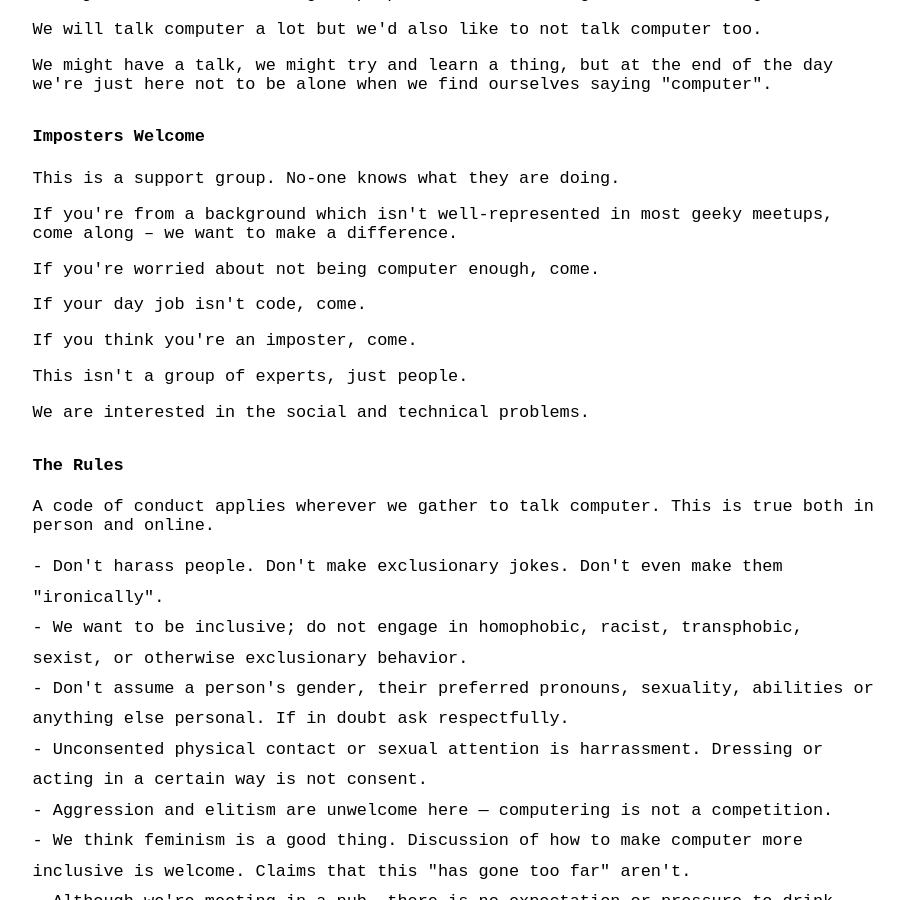
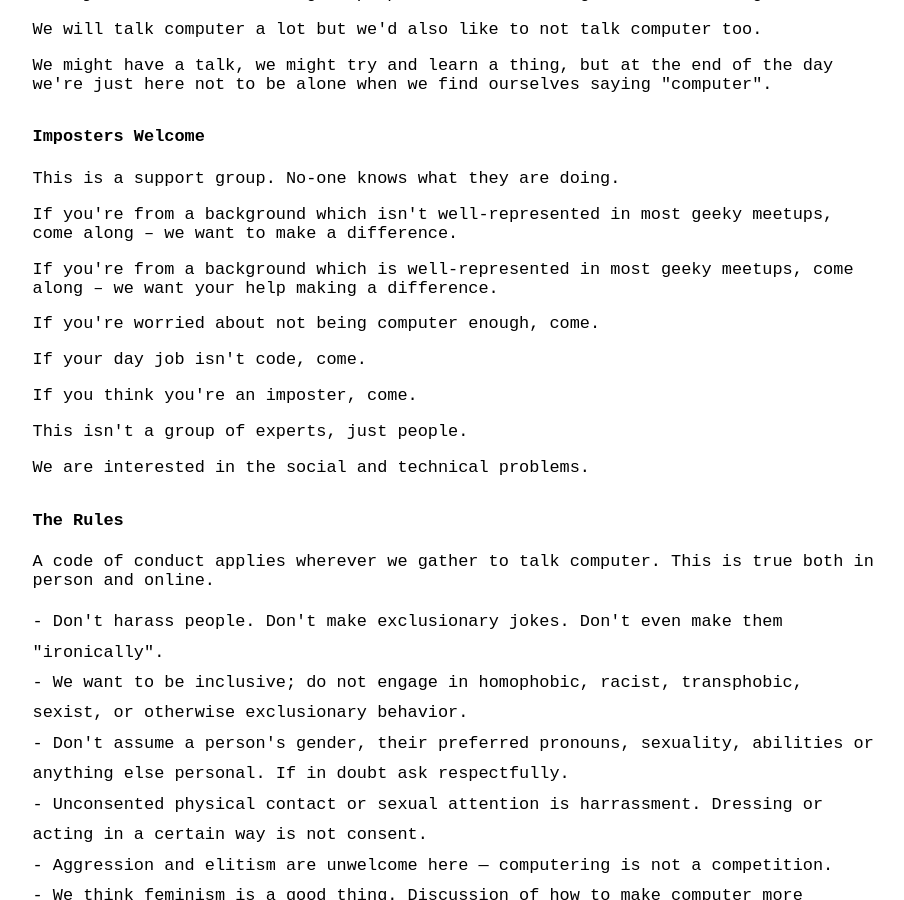
Before and after one commit to computeranonymous/computer, a Jekyll site: the page built from index.html, in a window 1280 px wide and 900 px high, scrolled down 606 px. Shown: the whole window, without its empty margins (185-1089 px from the left). Built offline with Jekyll 4.4.1, drawn with Linux system fonts in a browser that asks for light colours.

Commit message:
Add a line to the to index page make it clearer that well-represented groups are welcome.
Based on @joewreschnig's suggestion on issue #91: https://github.com/computeranonymous/computer/issues/91#issuecomment-25435140

```diff
--- a/index.html
+++ b/index.html
@@ -36,6 +36,7 @@ title: home
 
       <p>This is a support group. No-one knows what they are doing.</p>
       <p>If you're from a background which isn't well-represented in most geeky meetups, come along – we want to make a difference.</p>
+      <p>If you're from a background which is well-represented in most geeky meetups, come along – we want your help making a difference.</p>
       <p>If you're worried about not being computer enough, come.</p>
 
       <p>If your day job isn't code, come.</p>
```
